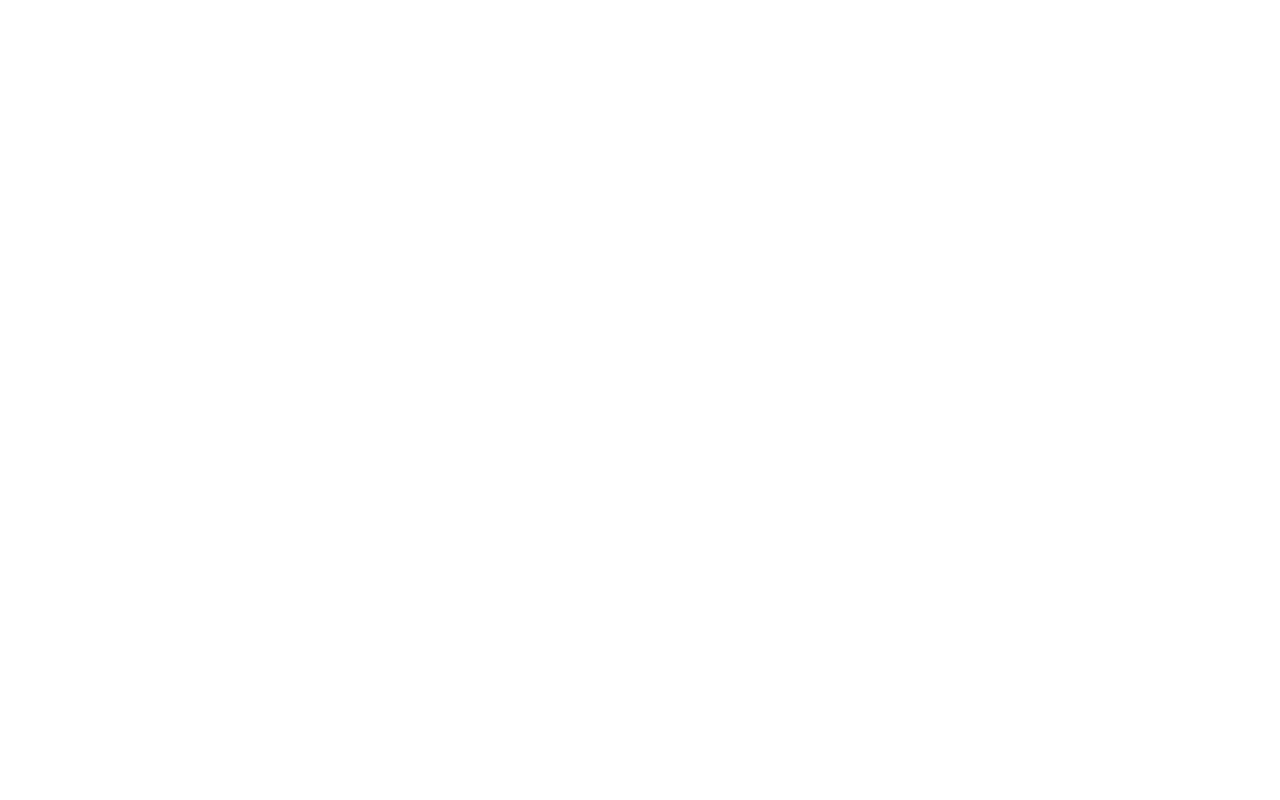
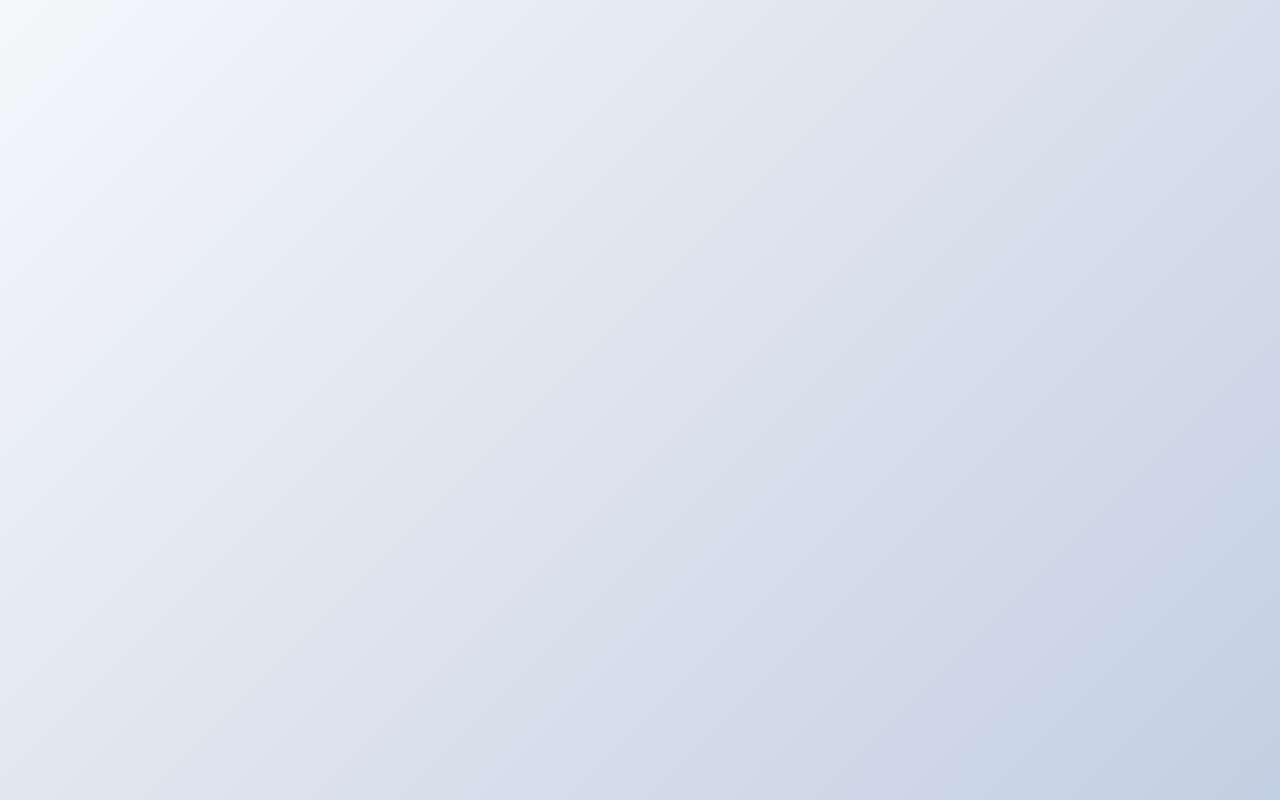
Before and after one commit to fapolo/CSSLoader, a plain HTML site: page index.html in a window 1280 px wide. Drawn offline with Linux system fonts and the light colour scheme; a web font is replaced by a local one.

Commit message:
base css

```diff
--- a/css/style.css
+++ b/css/style.css
@@ -0,0 +1,19 @@
+@import url('https://fonts.googleapis.com/css?family=Lato|ZCOOL+KuaiLe&display=swap');
+
+* {
+	box-sizing: border-box;
+	margin: 0;
+	padding: 0;
+}
+
+body {
+	font-family: 'Lato', sans-serif;
+	font-size: 18px;
+	line-height: 1.6;
+	background-image: linear-gradient(135deg, #f5f7fa 0%, #c3cfe2 100%);
+	display: flex;
+	align-items: center;
+	justify-content: center;
+	flex-direction: column;
+	min-height: 100vh;
+}
--- a/index.html
+++ b/index.html
@@ -6,8 +6,12 @@
 	<meta http-equiv="X-UA-Compatible" content="ie=edge">
 	<title>CSS Loaders</title>
 	<link rel="stylesheet" type="text/css" href="css/style.css">
+	<link rel="stylesheet" type="text/css" href="css/loader1.css">
 </head>
 <body>
-
+	<div class="loader">
+		<div class="circle"></div>
+		<div class="circle"></div>
+	</div>
 </body>
 </html>
```
